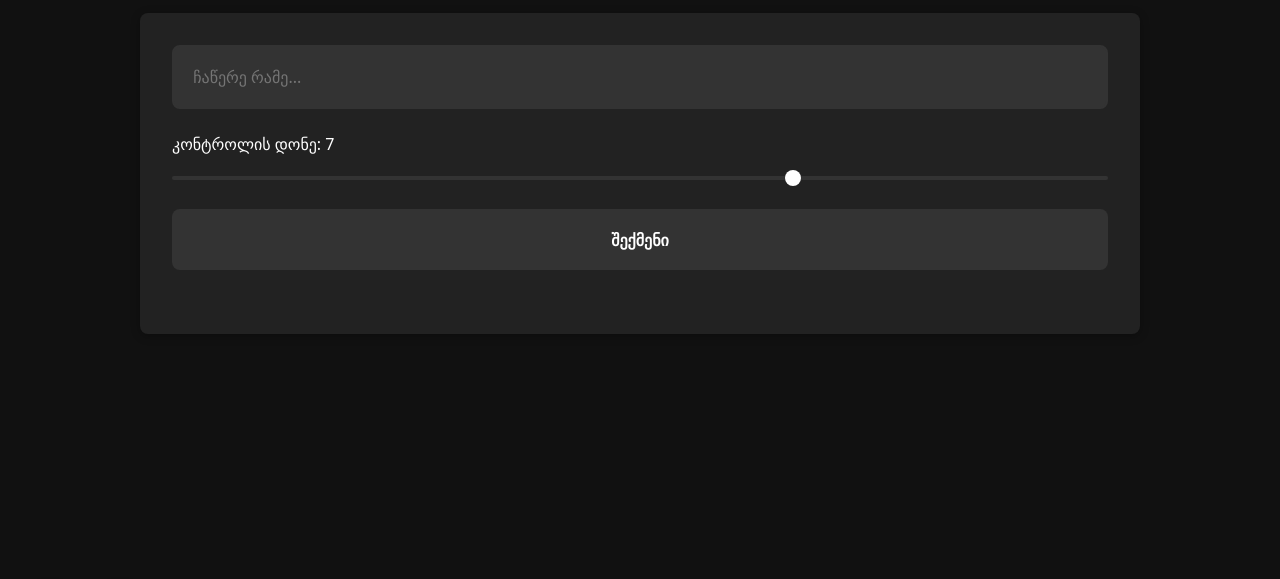
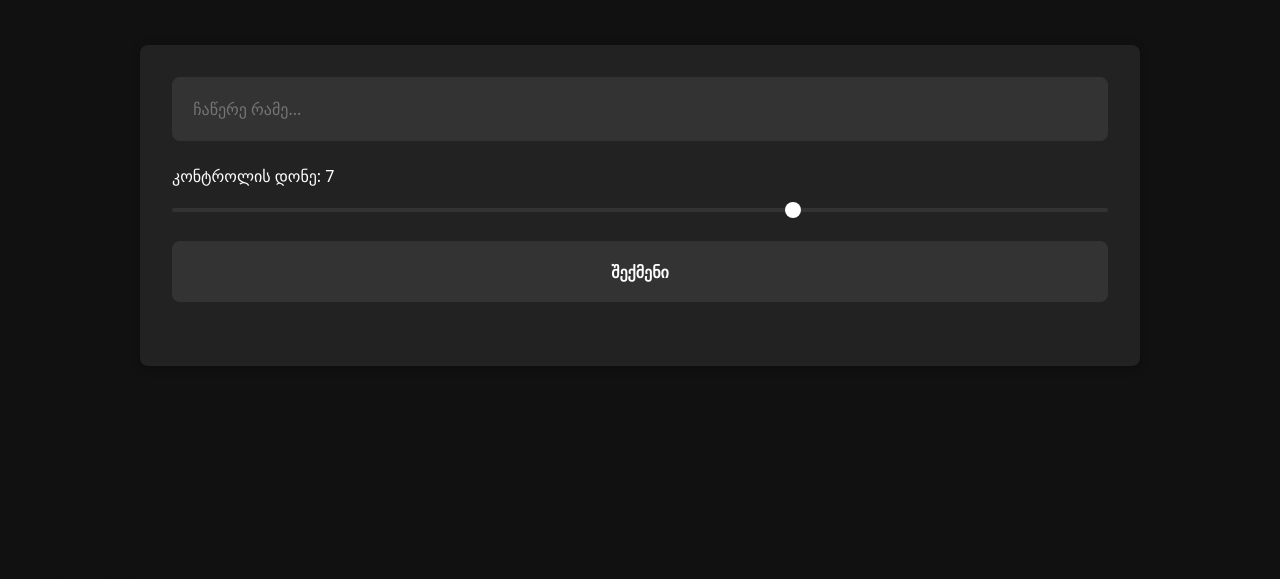
Before and after one commit to nottlingfuck655/ravici, a website: page public/index.html in a window 1280 px wide. Shown: the part 130-709 px from the top of the page. Drawn offline with Linux system fonts and the light colour scheme.

Commit message:
Update index.html

```diff
--- a/public/index.html
+++ b/public/index.html
@@ -15,10 +15,9 @@
     body {
       height: 100vh;
       background: #111;
+      padding: 2rem;
       color: #fff;
       position: relative;
-      margin: 0;
-      padding: 0;
     }
 
     .container {
```
